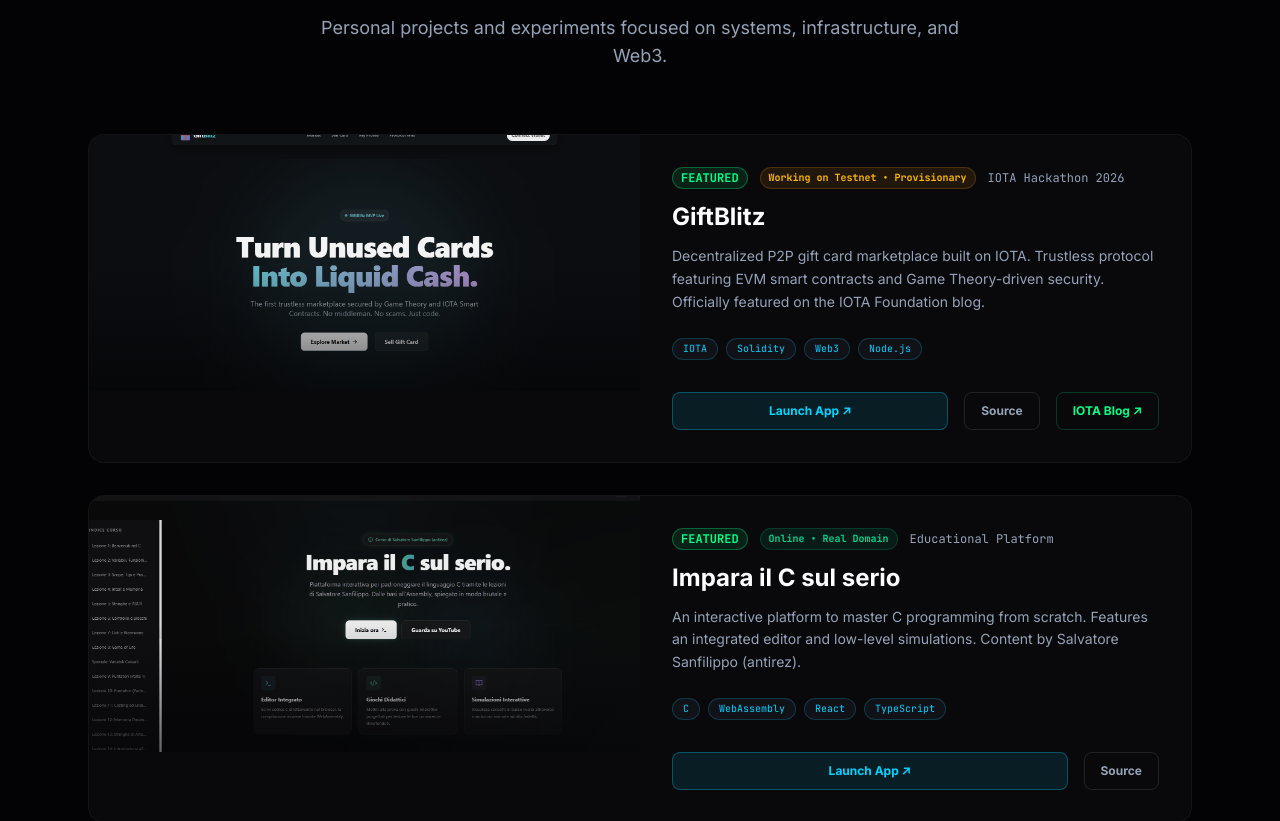
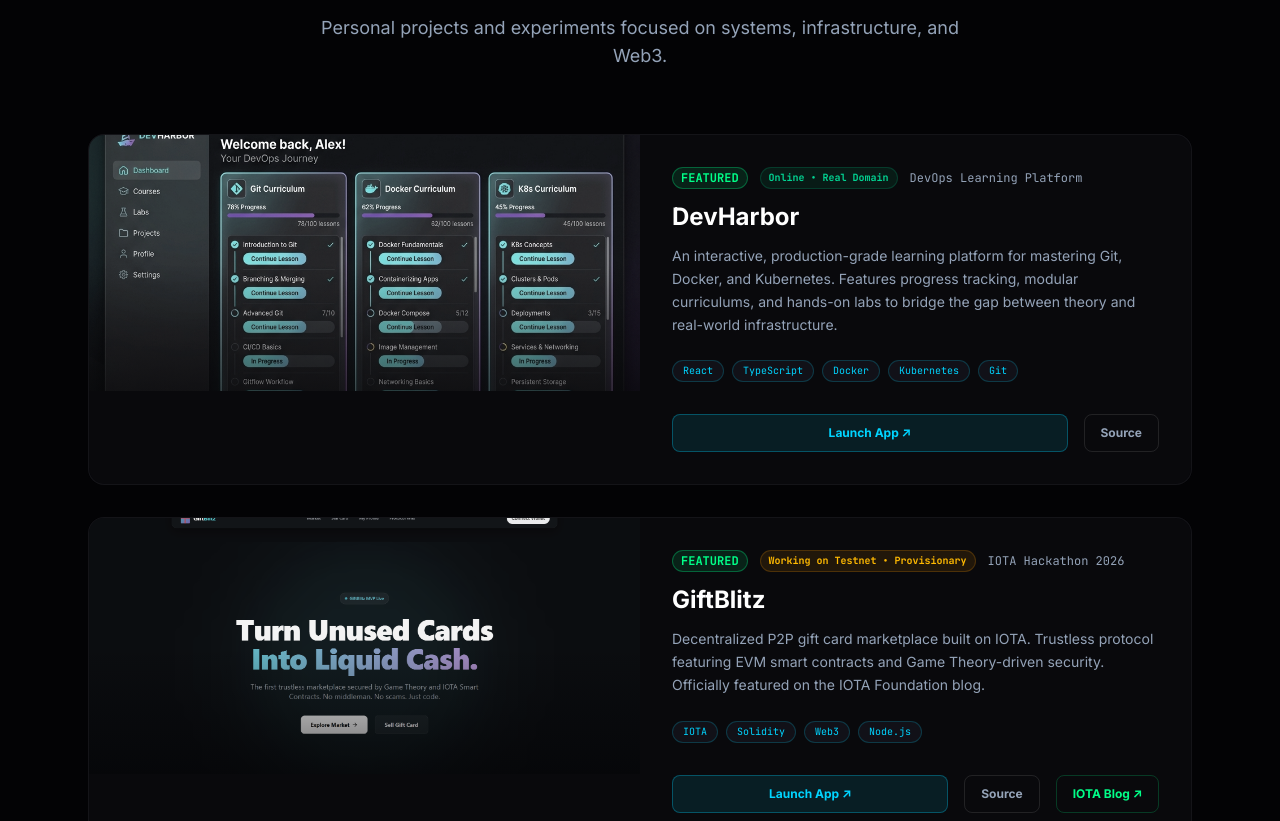
Before and after one commit to boobaGreen/Portfolio2026, a React (Vite) app: page / in a window 1280 px wide. Shown: the part 4022-4843 px from the top of the page. Built offline with nearby package versions, Linux system fonts and the light colour scheme.

Commit message:
new proj agile

```diff
--- a/src/App.tsx
+++ b/src/App.tsx
@@ -671,6 +671,17 @@
 
 const projects: Project[] = [
   {
+    title: 'DevHarbor',
+    badge: 'DevOps Learning Platform',
+    desc: 'An interactive, production-grade learning platform for mastering Git, Docker, and Kubernetes. Features progress tracking, modular curriculums, and hands-on labs to bridge the gap between theory and real-world infrastructure.',
+    tech: ['React', 'TypeScript', 'Docker', 'Kubernetes', 'Git'],
+    live: 'https://agile.claudiodallara.it/',
+    github: 'https://github.com/boobaGreen/agileCourse',
+    image: "/assets/devharbor.png",
+    featured: true,
+    status: { label: 'Online • Real Domain', type: 'live' },
+  },
+  {
     title: 'GiftBlitz',
     badge: 'IOTA Hackathon 2026',
     desc: 'Decentralized P2P gift card marketplace built on IOTA. Trustless protocol featuring EVM smart contracts and Game Theory-driven security. Officially featured on the IOTA Foundation blog.',
```
Also changed, not shown: public/assets/devharbor.png (added).
